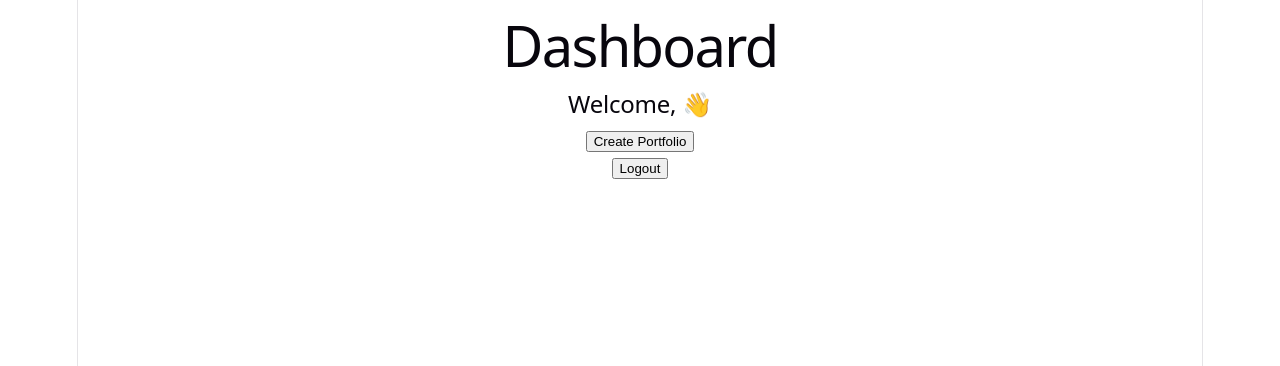
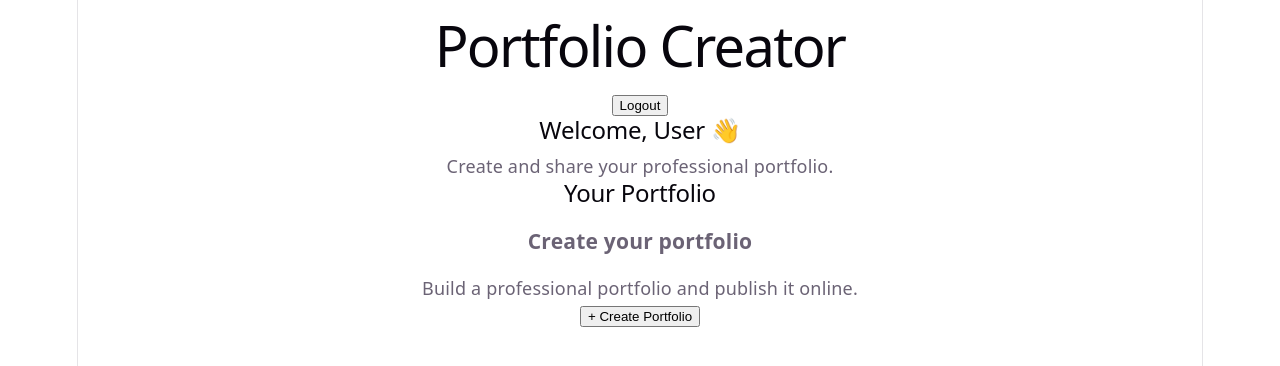
Before and after one commit to krshreyas256/portfolio-creator, a React (Vite) app: page /dashboard in a window 1280 px wide. Shown: the top 366 px of the page. Built offline with nearby package versions, Linux system fonts and the light colour scheme; no server answers; the database is empty; sample sign-in values are in the browser's storage.

Commit message:
Add protected routes and dashboard

```diff
--- a/src/App.jsx
+++ b/src/App.jsx
@@ -5,14 +5,38 @@ import Login from "./pages/Login";
 import Signup from "./pages/Signup";
 import Dashboard from "./pages/Dashboard";
 
+import ProtectedRoute from "./components/ProtectedRoute";
+import CreatePortfolio from "./pages/CreatePortfolio";
+
 function App() {
   return (
     <BrowserRouter>
       <Routes>
+
         <Route path="/" element={<Home />} />
+
         <Route path="/login" element={<Login />} />
+
         <Route path="/signup" element={<Signup />} />
-        <Route path="/dashboard" element={<Dashboard />} />
+
+        <Route
+          path="/dashboard"
+          element={
+            <ProtectedRoute>
+              <Dashboard />
+            </ProtectedRoute>
+          }
+        />
+
+        <Route
+          path="/create"
+          element={
+          <ProtectedRoute>
+            <CreatePortfolio />
+          </ProtectedRoute>
+          }
+        />
+
       </Routes>
     </BrowserRouter>
   );
--- /dev/null
+++ b/src/components/ProtectedRoute.jsx
@@ -0,0 +1,18 @@
+import { Navigate } from "react-router-dom";
+import { useAuth } from "../context/AuthContext";
+
+const ProtectedRoute = ({ children }) => {
+  const { user, loading } = useAuth();
+
+  if (loading) {
+    return <p>Loading...</p>;
+  }
+
+  if (!user) {
+    return <Navigate to="/login" replace />;
+  }
+
+  return children;
+};
+
+export default ProtectedRoute;
--- /dev/null
+++ b/src/pages/CreatePortfolio.jsx
@@ -0,0 +1,13 @@
+const CreatePortfolio = () => {
+  return (
+    <div>
+      <h1>Create Your Portfolio</h1>
+
+      <p>
+        Portfolio builder coming next...
+      </p>
+    </div>
+  );
+};
+
+export default CreatePortfolio;
--- a/src/pages/Dashboard.jsx
+++ b/src/pages/Dashboard.jsx
@@ -30,8 +30,16 @@ const Dashboard = () => {
   }, [user]);
 
   const handleLogout = async () => {
-    await logoutUser();
-    navigate("/login");
+    try {
+      await logoutUser();
+      navigate("/login");
+    } catch (error) {
+      console.error("Logout error:", error);
+    }
+  };
+
+  const handleCreatePortfolio = () => {
+    navigate("/create");
   };
 
   if (loading) {
@@ -40,21 +48,45 @@ const Dashboard = () => {
 
   return (
     <div>
-      <h1>Dashboard</h1>
 
-      <h2>Welcome, {profile?.name} 👋</h2>
+      <header>
+        <h1>Portfolio Creator</h1>
 
-      <p>{profile?.email}</p>
+        <button onClick={handleLogout}>
+          Logout
+        </button>
+      </header>
 
-      <button>
-        Create Portfolio
-      </button>
+      <main>
 
-      <br />
+        <section>
+          <h2>
+            Welcome, {profile?.name || "User"} 👋
+          </h2>
 
-      <button onClick={handleLogout}>
-        Logout
-      </button>
+          <p>
+            Create and share your professional portfolio.
+          </p>
+        </section>
+
+        <section>
+          <h2>Your Portfolio</h2>
+
+          <div>
+            <h3>Create your portfolio</h3>
+
+            <p>
+              Build a professional portfolio and publish it online.
+            </p>
+
+            <button onClick={handleCreatePortfolio}>
+              + Create Portfolio
+            </button>
+          </div>
+        </section>
+
+      </main>
+
     </div>
   );
 };
```
